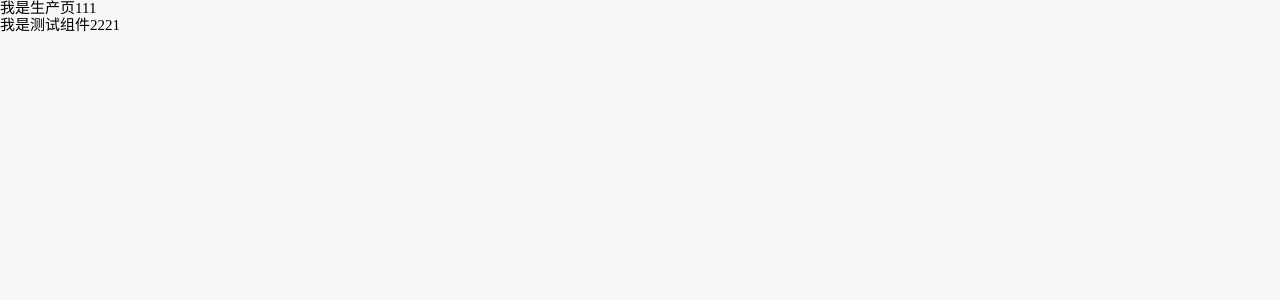
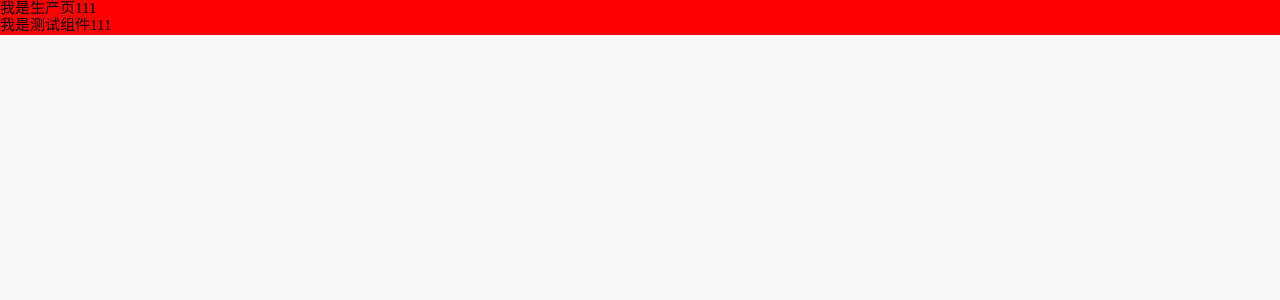
Before and after one commit to jerryq1/vue3.0, a Vue app in the folder vue-admin/: page /#/product in a window 1280 px wide. Shown: the top 300 px of the page. Built offline with nearby package versions, Linux system fonts and the light colour scheme.

Commit message:
修改配置

```diff
--- a/vue-admin/src/router/index.js
+++ b/vue-admin/src/router/index.js
@@ -1,7 +1,9 @@
 import Vue from "vue";
 import VueRouter from "vue-router";
-import Login from "../views/login/index";
-import Product from "../views/product/index";
+// import Login from "../views/login/index";
+// import Product from "../views/product/index";
+const Login = () => import('../views/login/index')
+const Product = () => import( '../views/product/index')
 
 Vue.use(VueRouter);
 
--- a/vue-admin/src/views/login/index.vue
+++ b/vue-admin/src/views/login/index.vue
@@ -195,7 +195,7 @@
 
 <style lang="scss" scoped>
   .login {
-    background-color: #344a5f;
+    background-color: #fff;
     width: 100%;
     height: 100%;
     display: flex;
--- a/vue-admin/src/views/product/index.vue
+++ b/vue-admin/src/views/product/index.vue
@@ -1,5 +1,5 @@
 <template>
-  <div>
+  <div class="product">
     我是生产页111
     <Test :bbc.sync="aaaa"></Test>
   </div>
@@ -19,7 +19,7 @@
     data() {
       // 页面全局属性
       return {
-        aaaa:2221
+        aaaa:111
       }
     },
     created() {
@@ -42,5 +42,7 @@
 </script>
 
 <style lang="scss" scoped>
-
+.product{
+  background-color: red;
+}
 </style>
--- a/vue-admin/vue.config.js
+++ b/vue-admin/vue.config.js
@@ -1,5 +1,6 @@
 const path = require('path');
 const CompressionPlugin = require("compression-webpack-plugin")
+
 
 function resolve(dir) {
   return path.join(__dirname, '.', dir);
@@ -38,9 +39,11 @@ module.exports = {
       .rule('images')
       .use('url-loader')
       .loader('url-loader')
-      .tap(options => Object.assign(options, {limit: 20000})
+      .tap(options => Object.assign(options, {limit: 10000})
       );
-    config.output.filename('./js/[name].[contenthash:8].js').chunkFilename('./js/[name].[contenthash:8].js').end()
+    config.when(process.env.NODE_ENV === 'production', config => {
+      config.output.filename('js/[name].[contenthash:7].js').chunkFilename('js/[name].[contenthash:7].js').end();
+    })
   },
   configureWebpack: (config) => {
     config.plugins.push(
@@ -50,6 +53,8 @@ module.exports = {
         deleteOriginalAssets: false//压缩后保留原文件
       })
     )
+
+
 
     config.resolve = { // 配置解析别名
       extensions: ['.js', '.json', '.vue'],
@@ -70,7 +75,10 @@ module.exports = {
   // css相关配置
   css: {
     // 是否使用css分离插件 ExtractTextPlugin
-    extract: true,
+    extract: process.env.NODE_ENV === 'production'? {
+      filename: `css/[name].[contenthash:7].css`,
+      chunkFilename: `css/[name].[contenthash:7].css`
+    }:true,
     // 开启 CSS source maps?
     sourceMap: false,
     // css预设器配置项
@@ -78,9 +86,7 @@ module.exports = {
       // 如发现 css.requireModuleExtension 报错，请查看这里：http://www.web-jshtml.cn/#/detailed?id=12
       sass: {
         prependData: `@import "./src/styles/main.scss";`
-      },
-
-
+      }
     },
     // 启用 css.requireModuleExtension for all css / pre-processor files.
     requireModuleExtension: true
@@ -121,5 +127,7 @@ module.exports = {
   /**
    * 第三方插件配置
    */
-  pluginOptions: {}
+  pluginOptions: {
+
+  }
 }
```
